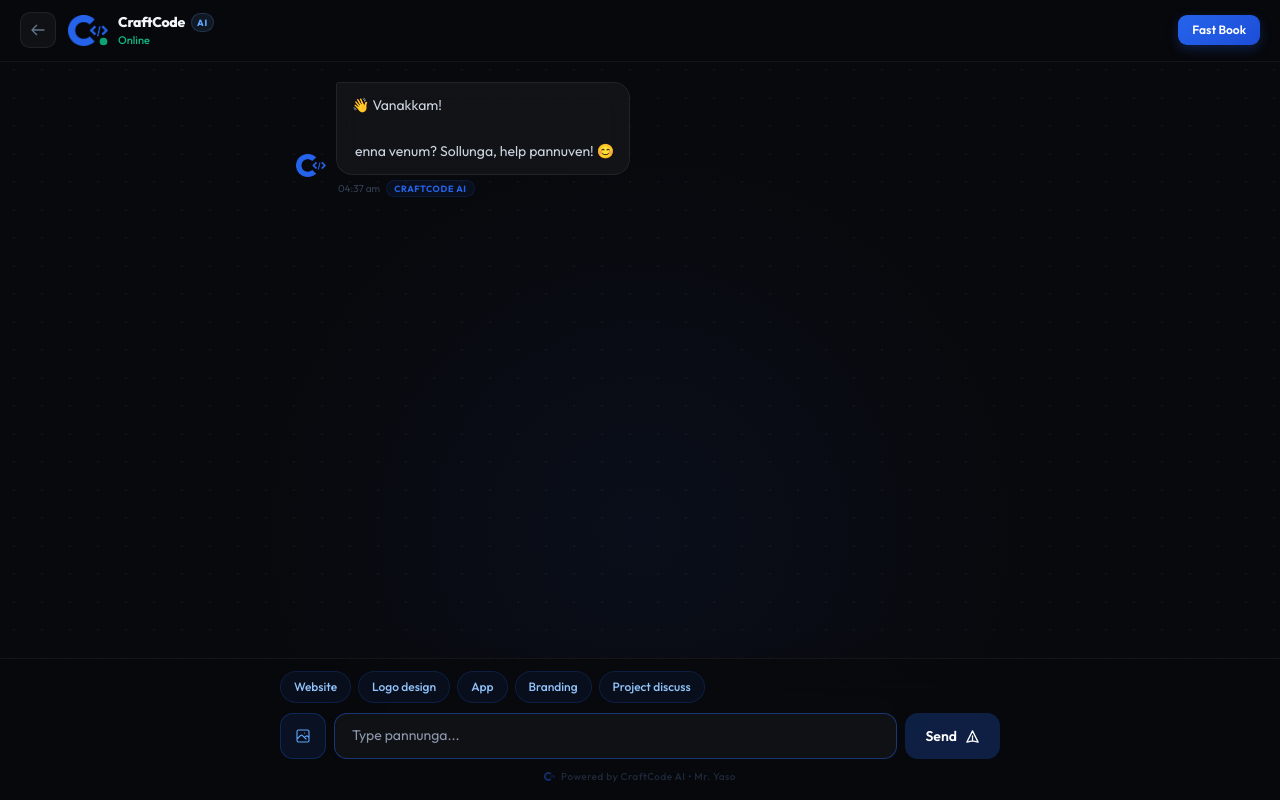
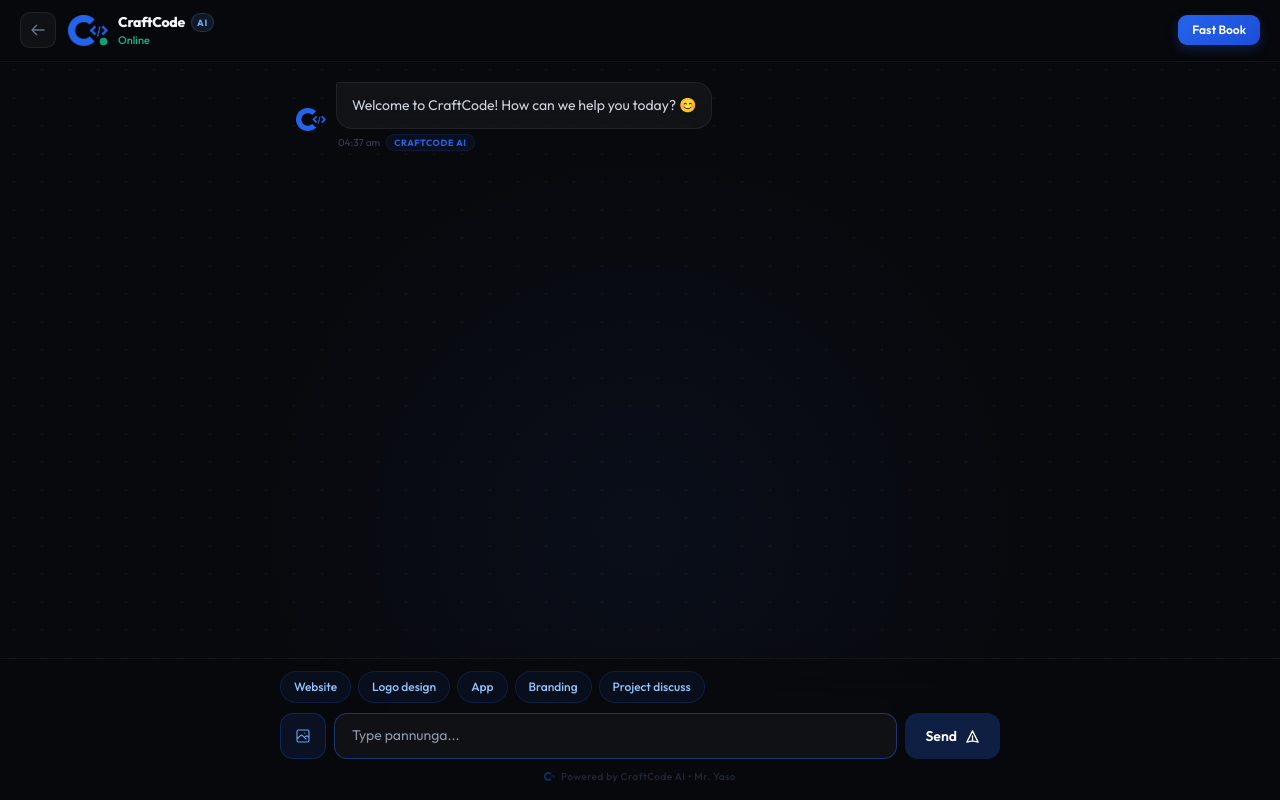
Before and after one commit to supperyaso-netizen/craftcode, a Next.js app: page /book-project in a window 1280 px wide. Built offline with nearby package versions, Linux system fonts and the light colour scheme.

Commit message:
Simplify chatbot welcome message

```diff
--- a/app/book-project/page.tsx
+++ b/app/book-project/page.tsx
@@ -1980,7 +1980,7 @@
 
   const [messages, setMessages] = useState<Message[]>([{
     id: 1,
-    text: "👋 Vanakkam!\n\n enna venum? Sollunga, help pannuven! 😊",
+    text: "Welcome to CraftCode! How can we help you today? 😊",
     sender: "bot",
     time: getTime(),
   }]);
```
